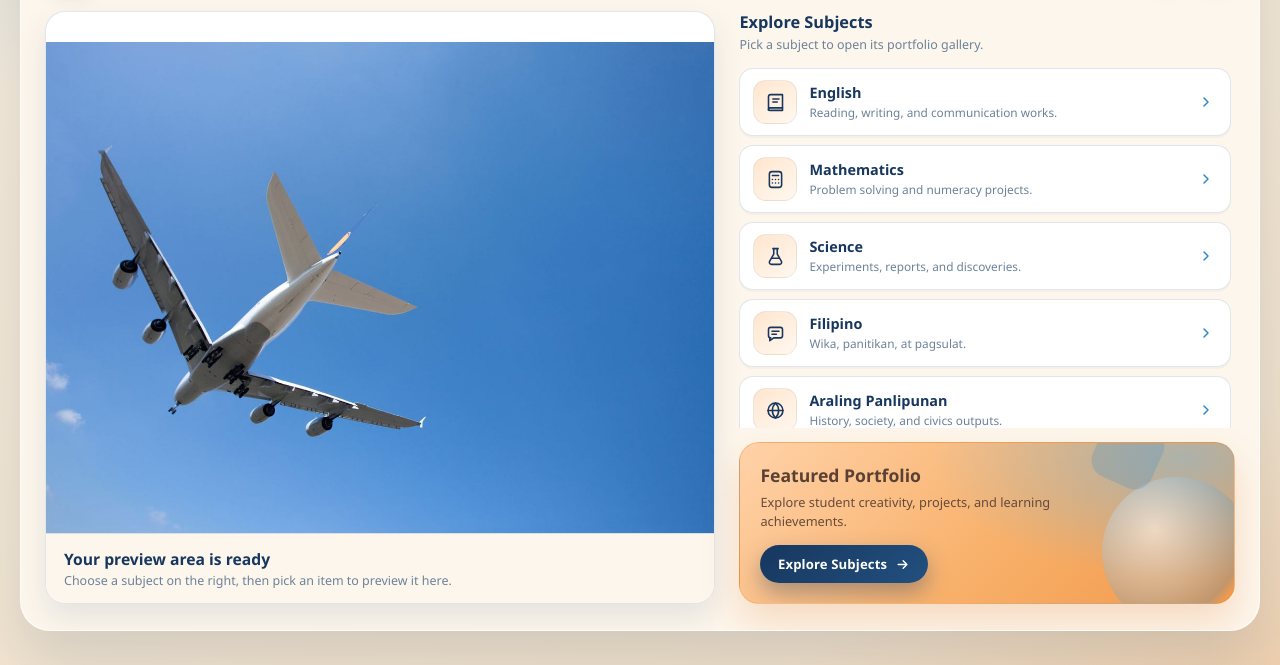
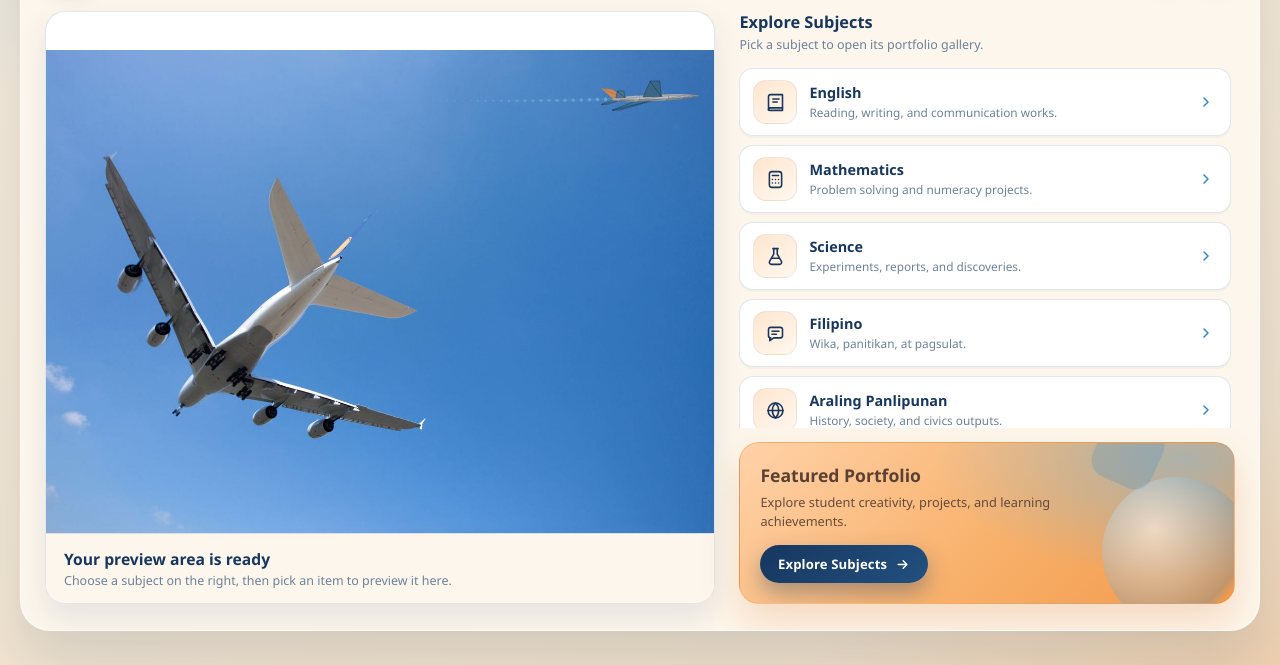
Before and after one commit to grailnan144-arch/my_project, a plain HTML site: page index.html in a window 1280 px wide. Shown: the part 174-839 px from the top of the page. Drawn offline with Linux system fonts and the light colour scheme.

Commit message:
Update portfolio gallery

```diff
--- a/css/styles.css
+++ b/css/styles.css
@@ -367,8 +367,8 @@ body {
   padding: 20px;
 }
 .loader-plane {
-  width: 300px;
-  height: 150px;
+  width: 320px;
+  height: 160px;
   max-width: 78vw;
 }
 .loader-title {
@@ -405,7 +405,7 @@ body {
   flex: 1;
   min-height: 0;
   display: flex;
-  padding: 30px 0 0;         /* a sky lane for the plane above the picture */
+  padding: 38px 0 0;         /* a sky lane for the plane above the picture */
 }
 .preview-plane {
   position: absolute;
--- a/js/main.js
+++ b/js/main.js
@@ -368,6 +368,8 @@
   function openSubject(id) {
     var subject = findSubject(id);
     if (!subject) return;
+    /* the gallery opens behind the loading screen */
+    showLoader(LOADER_SUBJECT, function () {
       activeSubjectId = id;
       activeItemId = null;
       clearDisplay();
@@ -375,6 +377,7 @@
       renderGallery();
       showView('gallery');
       window.scrollTo({ top: 0, behavior: reducedMotion ? 'auto' : 'smooth' });
+    });
   }
 
   function backToSubjects() {
@@ -693,6 +696,11 @@
 
   function gpOpen(subject, index) {
     if (!subject || !subject.portfolio || !subject.portfolio.length) return;
+    /* the picture opens behind the loading screen */
+    showLoader(LOADER_ITEM, function () { gpOpenNow(subject, index); });
+  }
+
+  function gpOpenNow(subject, index) {
     gpSubject = subject;
     gpItems = subject.portfolio.slice();
     gpIndex = Math.max(0, Math.min(index, gpItems.length - 1));
@@ -995,6 +1003,7 @@
   var PLANE_GLASS = '#2b3a4a';
 
   var PLANE_BANK = 0.42;      /* bank angle while turning (radians) */
+  var PLANE_VIEW = 0.30;      /* tip towards the viewer (radians)   */
 
   /* ---------- tiny vector helpers ---------- */
   function vAdd(a, b) { return [a[0] + b[0], a[1] + b[1], a[2] + b[2]]; }
@@ -1341,15 +1350,15 @@
       var picW = Math.max(1, st.pic.r - st.pic.l);
       st.rx = Math.max(40, picW / 2 - 10);
       st.ry = Math.max(16, h * 0.085);
-      st.cy = st.pic.t + st.ry * 0.35;
-      st.scale = Math.max(26, Math.min(46, h * 0.15));
+      st.cy = st.pic.t + st.ry * 0.45;
+      st.scale = Math.max(26, Math.min(50, h * 0.16));
       st.depth = Math.max(18, h * 0.09);
       st.zc = -0.78 * st.depth;
     } else {
       st.rx = Math.max(30, w * 0.36);
       st.ry = Math.max(14, h * 0.26);
       st.cy = h * 0.5;
-      st.scale = Math.max(14, Math.min(30, h * 0.17));
+      st.scale = Math.max(18, Math.min(36, h * 0.22));
       st.depth = st.ry * Math.cos(cfg.tilt || 0.5);
       st.zc = 0;
     }
@@ -1393,9 +1402,15 @@
 
     /* bank into the turn */
     var cb = Math.cos(PLANE_BANK), sb = Math.sin(PLANE_BANK);
+    var br = vAdd(vScale(right, cb), vScale(up, sb));
+    var bu = vSub(vScale(up, cb), vScale(right, sb));
+
+    /* tip the plane a little towards the viewer, so its wings are
+       visible instead of a thin line */
+    var cv = Math.cos(PLANE_VIEW), sv = Math.sin(PLANE_VIEW);
     var basis = {
-      r: vAdd(vScale(right, cb), vScale(up, sb)),
-      u: vSub(vScale(up, cb), vScale(right, sb)),
+      r: vAdd(vScale(br, cv), vScale(bu, sv)),
+      u: vSub(vScale(bu, cv), vScale(br, sv)),
       f: f
     };
 
@@ -1414,9 +1429,8 @@
     drawPlaneMesh(ctx, cam, st.mesh, pos, basis, depthFade(pos[2]), st.scale, occlude, st.pic);
   }
 
-  function sceneLoop(st) {
+  function sceneLoop(st, now) {
     if (!st) return;
-    var now = arguments[0];
     var dt = st.last ? Math.min(0.05, (now - st.last) / 1000) : 0.016;
     st.last = now;
     sceneSync(st);
@@ -1432,6 +1446,13 @@
       window.cancelAnimationFrame(st.raf);
     }
     st.raf = 0;
+  }
+
+  /* starts the animation again after sceneStop() */
+  function sceneResume(st) {
+    if (!st || st.raf) return;
+    st.last = 0;
+    st.raf = window.requestAnimationFrame(function (t) { sceneLoop(st, t); });
   }
 
   function sceneStart(st) {
@@ -1452,7 +1473,7 @@
       sceneFrame(st, 0);
       return;
     }
-    st.raf = window.requestAnimationFrame(function (t) { sceneLoop(st, t); });
+    sceneResume(st);
   }
 
   /* ============================================================
@@ -1472,6 +1493,21 @@
     sceneStart(previewScene);
   }
 
+  /* ============================================================
+     THE LOADING SCREEN
+     ------------------------------------------------------------
+     A full screen overlay with the same 3D airplane flying in it.
+     It is used when the page starts, when a subject is opened and
+     when a portfolio item is opened. If two of those happen at
+     once, the second one simply waits for the first to finish.
+     ============================================================ */
+  var LOADER_DELAY = 2500;      /* the first load of the page */
+  var LOADER_SUBJECT = 1200;    /* opening a subject          */
+  var LOADER_ITEM = 1000;       /* opening a portfolio item   */
+
+  var loaderBusy = false;
+  var loaderQueue = [];
+
   function startLoaderScene() {
     loaderScene = createPlaneScene(document.getElementById('loaderPlane'), {
       tilt: 0.5,
@@ -1481,37 +1517,56 @@
     sceneStart(loaderScene);
   }
 
-  /* ---------- the loading screen ---------- */
-  var LOADER_DELAY = 2500;
-
-  function runLoader() {
+  /* shows the loading screen for `delay` ms, then calls `done` */
+  function showLoader(delay, done) {
     var loader = document.getElementById('loader');
+    if (!loader) { if (done) done(); return; }
+
+    if (loaderBusy) {                 /* one after the other */
+      loaderQueue.push({ delay: delay, done: done });
+      return;
+    }
+    if (reducedMotion) {              /* no animation, no waiting */
+      if (done) done();
+      return;
+    }
+
+    loaderBusy = true;
+    loader.classList.remove('hidden');
+    loader.classList.remove('is-done');
+
     var fill = document.getElementById('loaderFill');
-
-    if (reducedMotion) {
-      if (loader) loader.classList.add('is-done');
-      return;
-    }
-
+    if (fill) fill.style.width = '0%';
+
+    if (!loaderScene) {
       startLoaderScene();
-
-    var start = (window.performance && performance.now) ? performance.now() : Date.now();
+    } else {
+      loaderScene.phase = 0;
+      loaderScene.trail.length = 0;
+      sceneResume(loaderScene);
+    }
+
+    var now = function () {
+      return (window.performance && performance.now) ? performance.now() : Date.now();
+    };
+    var start = now();
+
     function tick() {
-      var now = (window.performance && performance.now) ? performance.now() : Date.now();
-      var p = Math.min(1, (now - start) / LOADER_DELAY);
+      var p = Math.min(1, (now() - start) / delay);
       if (fill) fill.style.width = (p * 100).toFixed(1) + '%';
       if (p < 1) {
         window.requestAnimationFrame(tick);
-      } else {
-        if (loader) {
+        return;
+      }
       loader.classList.add('is-done');
       window.setTimeout(function () {
         loader.classList.add('hidden');
       }, 500);
-        }
       sceneStop(loaderScene);
-        document.body.classList.add('is-ready');
-      }
+      loaderBusy = false;
+      if (done) done();
+      var next = loaderQueue.shift();
+      if (next) window.setTimeout(function () { showLoader(next.delay, next.done); }, 260);
     }
     window.requestAnimationFrame(tick);
   }
@@ -1521,5 +1576,5 @@
   showView('home');
   clearDisplay();
   startPreviewScene();
-  runLoader();
+  showLoader(LOADER_DELAY, null);
 })();
```
Lines whose indentation alone changed are shown as unchanged.
